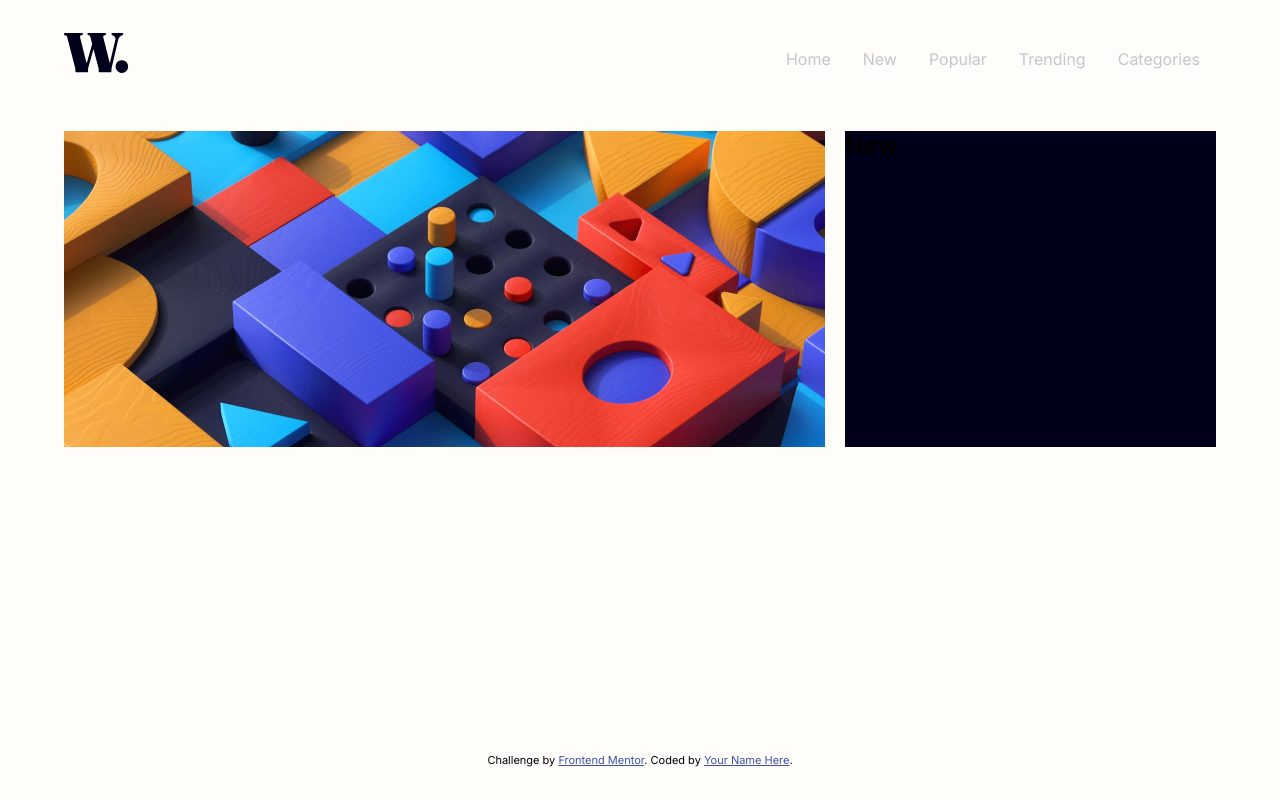
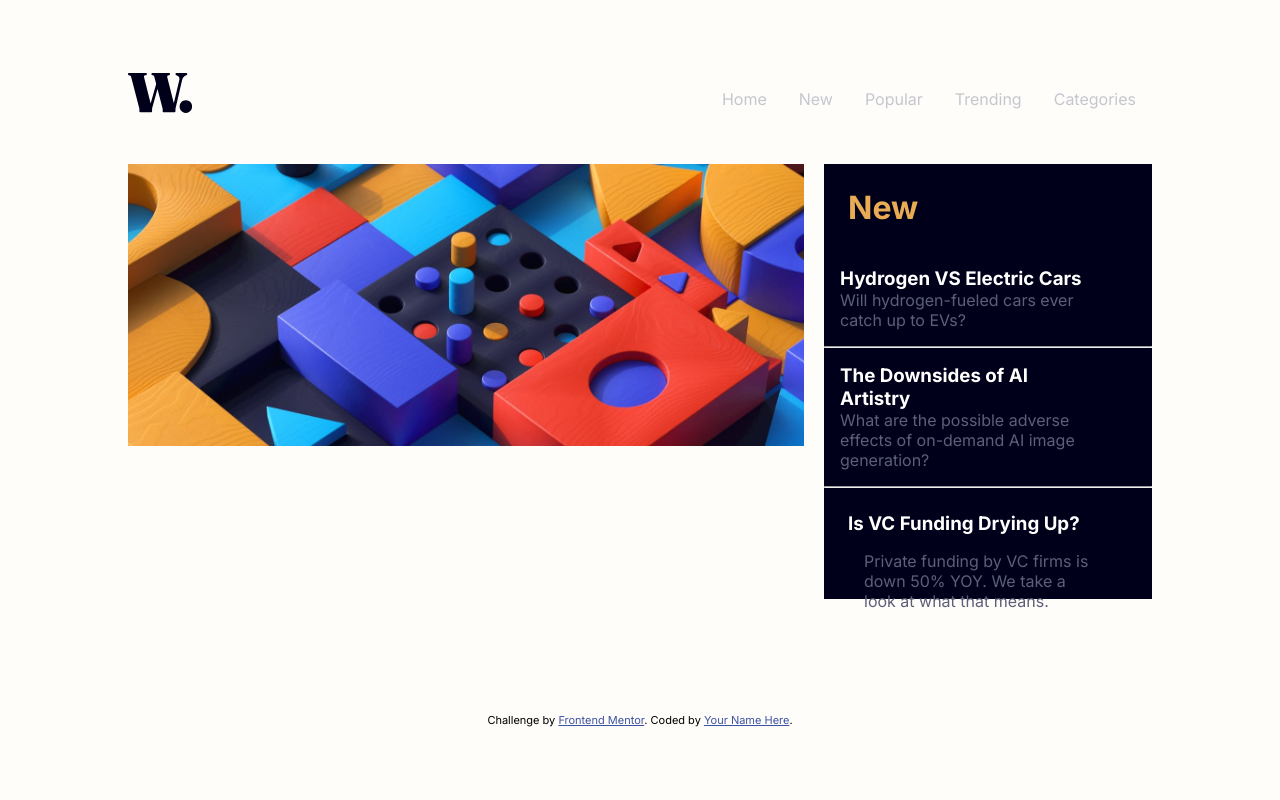
Before and after one commit to HarryS44/News-Home-Page, a plain HTML site: page index.html in a window 1280 px wide. Drawn offline with Linux system fonts and the light colour scheme.

Commit message:
New section in progress

```diff
--- a/index.html
+++ b/index.html
@@ -35,6 +35,20 @@
 
       <section class="new-section">
         <h1>New</h1>
+        <div class="new-1 new-width">
+          <h3>Hydrogen VS Electric Cars</h3>
+          <p>Will hydrogen-fueled cars ever catch up to EVs?</p>
+        </div>
+        <hr>
+        <div class="new-2 new-width">
+          <h3>The Downsides of AI Artistry</h3>
+          <p>What are the possible adverse effects of on-demand AI image generation?</p>
+        </div>
+        <hr>
+        <div class="new-3 new-width">
+          <h3>Is VC Funding Drying Up?</h3>
+          <p>Private funding by VC firms is down 50% YOY. We take a look at what that means.</p>
+        </div>
       </section>
     </main>
   </div>
@@ -64,11 +78,10 @@
   Hydrogen VS Electric Cars
   Will hydrogen-fueled cars ever catch up to EVs?
 
-  The Downsides of AI Artistry
-  What are the possible adverse effects of on-demand AI image generation?
 
-  Is VC Funding Drying Up?
-  Private funding by VC firms is down 50% YOY. We take a look at what that means.
+
+
+
 
   01
   Reviving Retro PCs
--- a/style.css
+++ b/style.css
@@ -17,8 +17,8 @@ body {
 }
 
 .container {
-  height: 90vh;
-  width: 90vw;
+  height: 80vh;
+  width: 80vw;
 }
 
 header {
@@ -61,7 +61,30 @@ li {
 }
 
 .new-section {
+  display: flex;
+  flex-flow: column;
   background-color: #00001a;
+  grid-row: auto / span 2;
+}
+
+.new-section > h1 {
+  color: #e9ab53;
+  font-size: 2rem;
+  margin: 1.5rem 1.5rem;
+}
+
+.new-width{
+  width: 80%;
+  margin: 1.5rem 1.5rem;
+}
+
+h3 {
+  color: #fff;
+}
+
+.new-1, .new-2, .new-3 > p {
+  color: #5d5f79;
+  margin: 1rem;
 }
 
 .attribution {
```
Lines whose indentation alone changed are shown as unchanged.
